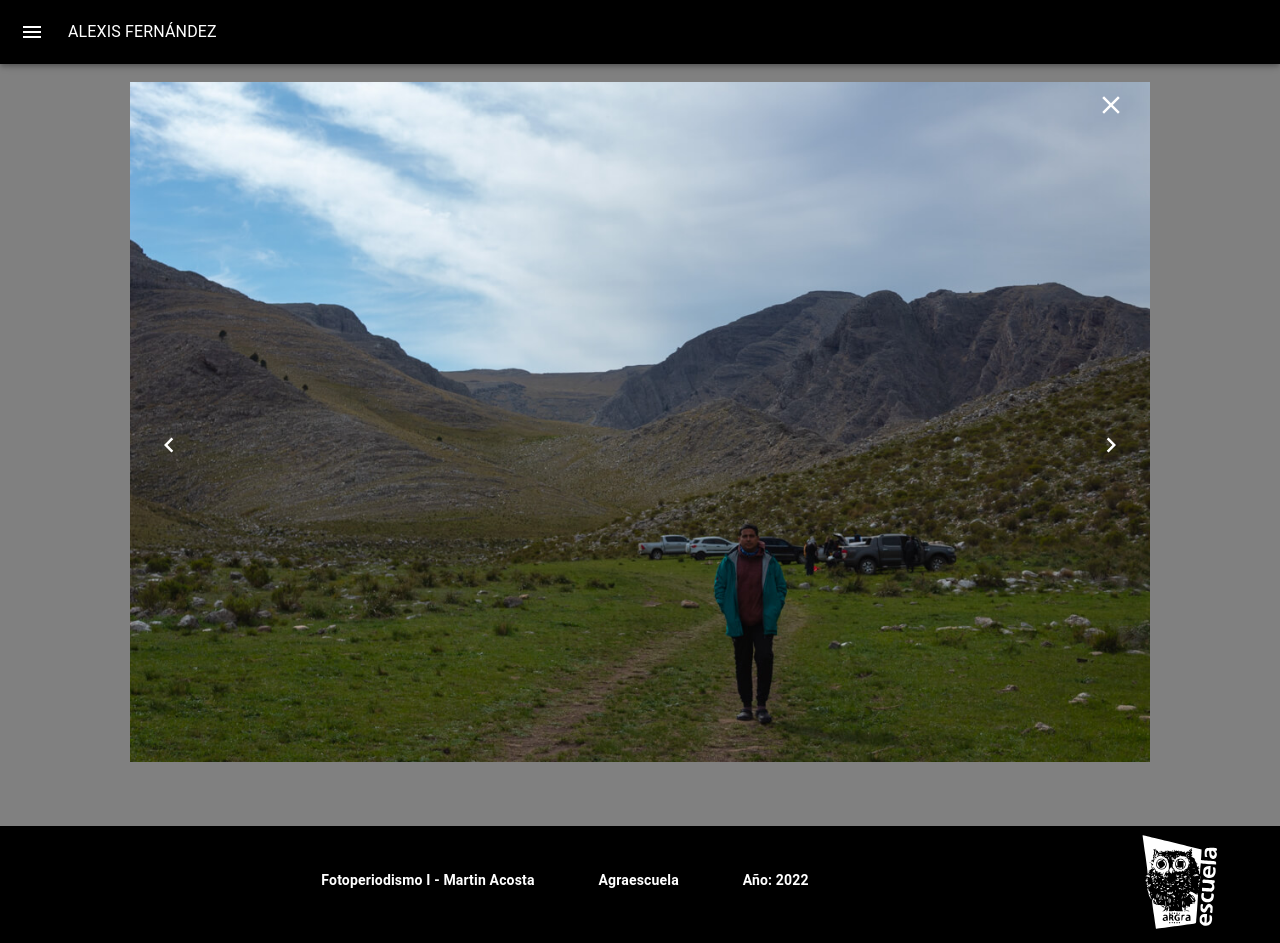
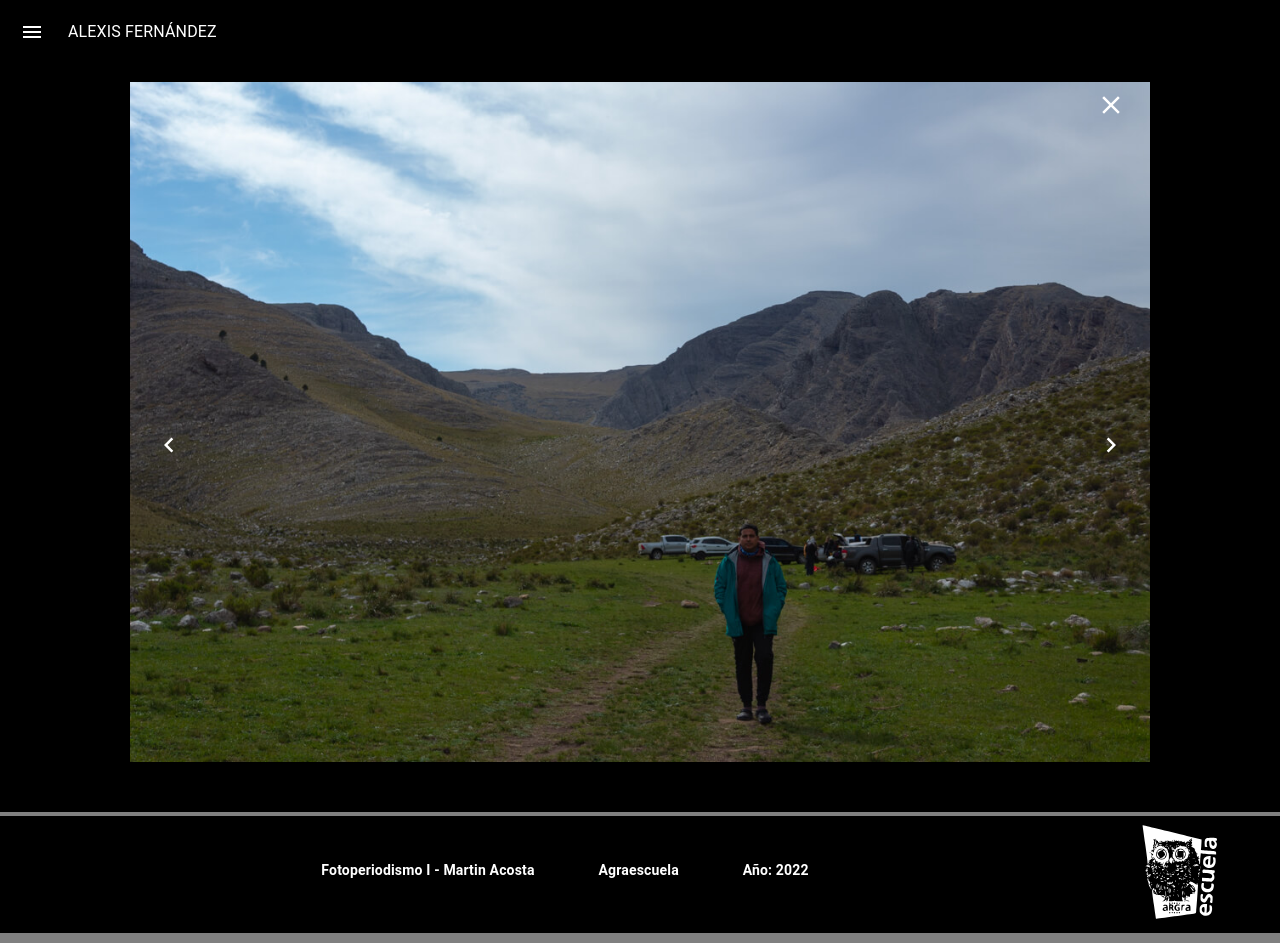
Before and after one commit to ipiccardo/PhotographPage, a React (Create React App) app: page /Galery in a window 1280 px wide. Both pictures are taken after a click on the picture 399 px from the left and 435 px from the top of the page. Built offline with nearby package versions, Linux system fonts and the light colour scheme.

Commit message:
Agrego un background oscuro al galeryItem

```diff
--- a/src/Components/Footer/footer.css
+++ b/src/Components/Footer/footer.css
@@ -4,7 +4,7 @@
     margin-bottom: -20px;
     padding-bottom: 5px;
     padding-top: 5px;
-    margin-top: 64px;
+    margin-top: 54px;
     display: flex;
     justify-content: space-between;
     padding-right: 50px;
--- a/src/Components/Galery/GaleryItem.jsx
+++ b/src/Components/Galery/GaleryItem.jsx
@@ -30,6 +30,8 @@ export const GaleryItem = ({ photoSrc, setShowImage, setPhotoId, photoId, data }
 
   return (
     <>
+        <div></div>
+        <div className="galery-item-background"></div>
       <div style={{ position: "relative" }}>
         <div className="imageContainer"></div>
         <div
--- a/src/Components/Galery/galery.css
+++ b/src/Components/Galery/galery.css
@@ -82,3 +82,12 @@ export const Galery = () => { */
     /* height: 67vw; */
   }
 }
+
+
+.galery-item-background {
+  width: 100vw;
+  height: 100vh;
+  position: absolute;
+  background: black;
+  margin-top: -100px;
+}
```
